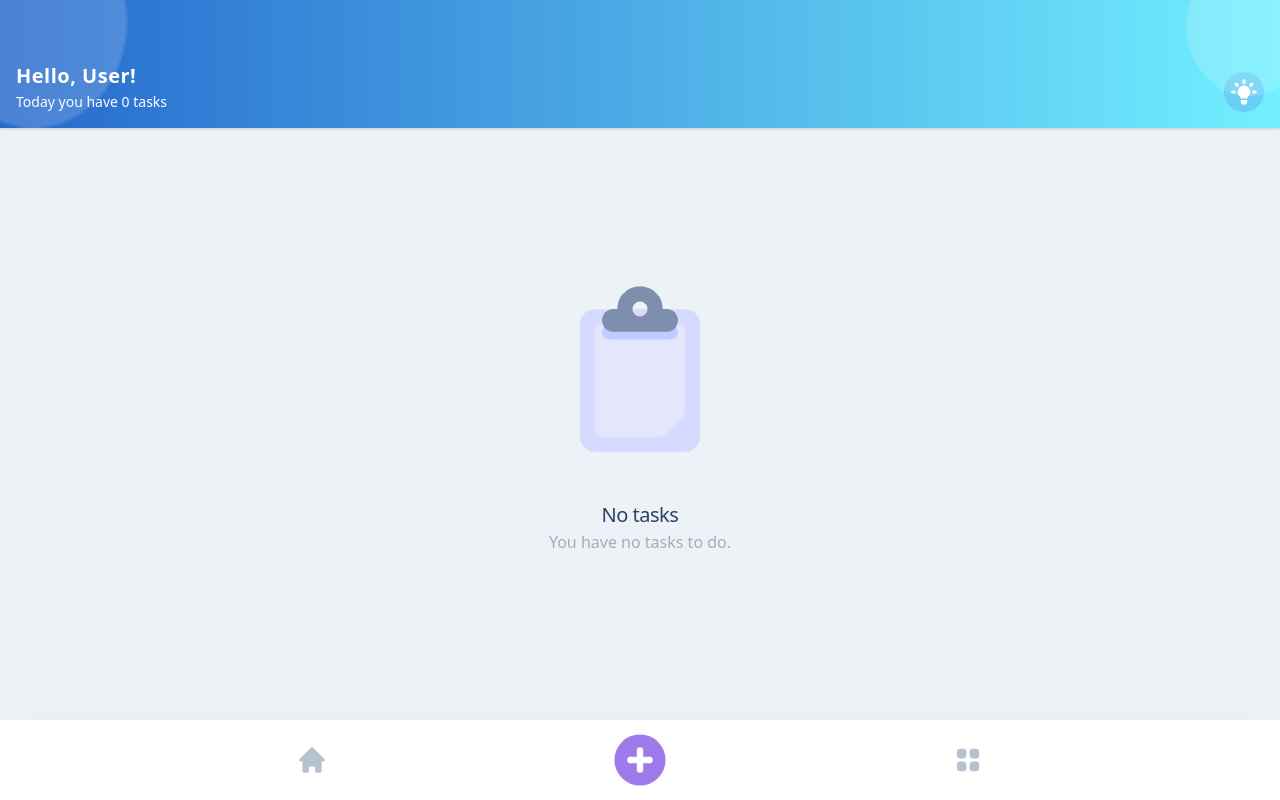
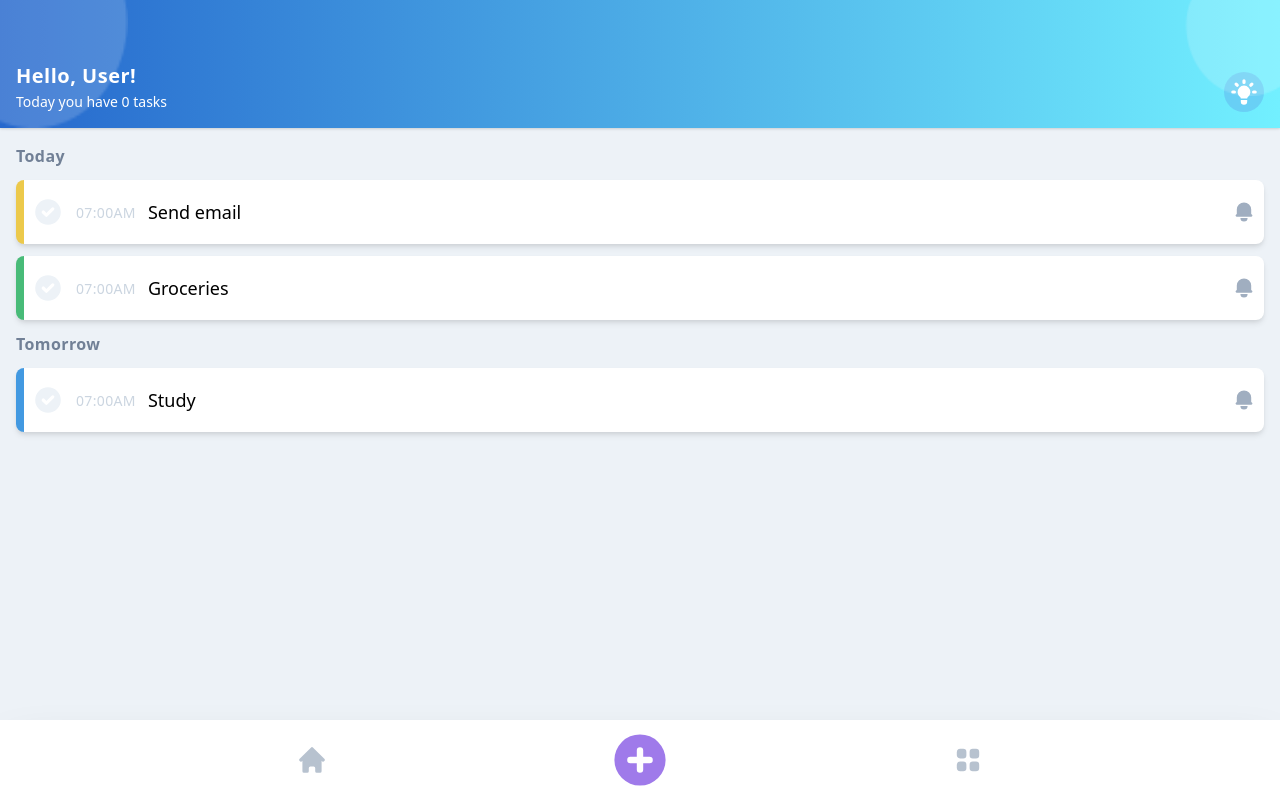
Before and after one commit to hdn7/todo-app, a React (Create React App) app: page / in a window 1280 px wide. Built offline with nearby package versions, Linux system fonts and the light colour scheme.

Commit message:
feat: add task list mock up view

```diff
--- a/src/App.js
+++ b/src/App.js
@@ -7,7 +7,7 @@ function App() {
   return (
     <div>
       <Layout>
-        <TaskList />
+        <TaskList tasks={['a']} />
       </Layout>
     </div>
   );
--- a/src/components/taskList.js
+++ b/src/components/taskList.js
@@ -1,10 +1,39 @@
 import React from 'react';
 import ClipboardGray from '../assets/images/clipboard-gray.png';
+import { ReactComponent as BellIcon } from '../assets/icons/bell.svg';
+import { ReactComponent as CheckCircleIcon } from '../assets/icons/checkCircle.svg';
 
-const TaskCard = () => {};
+const TaskCard = ({ text, time, color }) => (
+  <div
+    className={`relative flex items-center h-16 w-full p-2 bg-white shadow-md border-l-8 border-${color}-500 rounded-lg`}
+  >
+    <span>
+      <CheckCircleIcon className="w-8 text-gray-200" />
+    </span>
+    <span className="ml-3 text-sm text-gray-400 tracking-wide font-base">{time}</span>
+    <span className="ml-3 text-lg text-black font-medium">{text}</span>
+    <span className="absolute inset-y-0 right-0 flex items-center mr-2">
+      <BellIcon className="w-6 text-gray-500" />
+    </span>
+  </div>
+);
 
-const TaskList = () => {
-  return (
+const TaskList = ({ tasks }) => {
+  return tasks ? (
+    <div className="mt-32 py-1 px-4 w-screen">
+      <div className="my-3 text-gray-600 tracking-wide font-bold">Today</div>
+      <div className="mt-3">
+        <TaskCard text={'Send email'} time={'07:00AM'} color="yellow" />
+      </div>
+      <div className="mt-3">
+        <TaskCard text={'Groceries'} time={'07:00AM'} color="green" />
+      </div>
+      <div className="my-3 text-gray-600 tracking-wide font-bold">Tomorrow</div>
+      <div className="mt-2">
+        <TaskCard text={'Study'} time={'07:00AM'} color="blue" />
+      </div>
+    </div>
+  ) : (
     <div className="flex flex-col justify-center items-center fixed w-full h-screen">
       <img src={ClipboardGray} alt="" className="w-30 mt-10 pointer-events-none" />
       <div className="block mt-12 text-center">
```
Also changed, not shown: src/assets/icons/bell.svg (added), src/assets/icons/checkCircle.svg (added).
